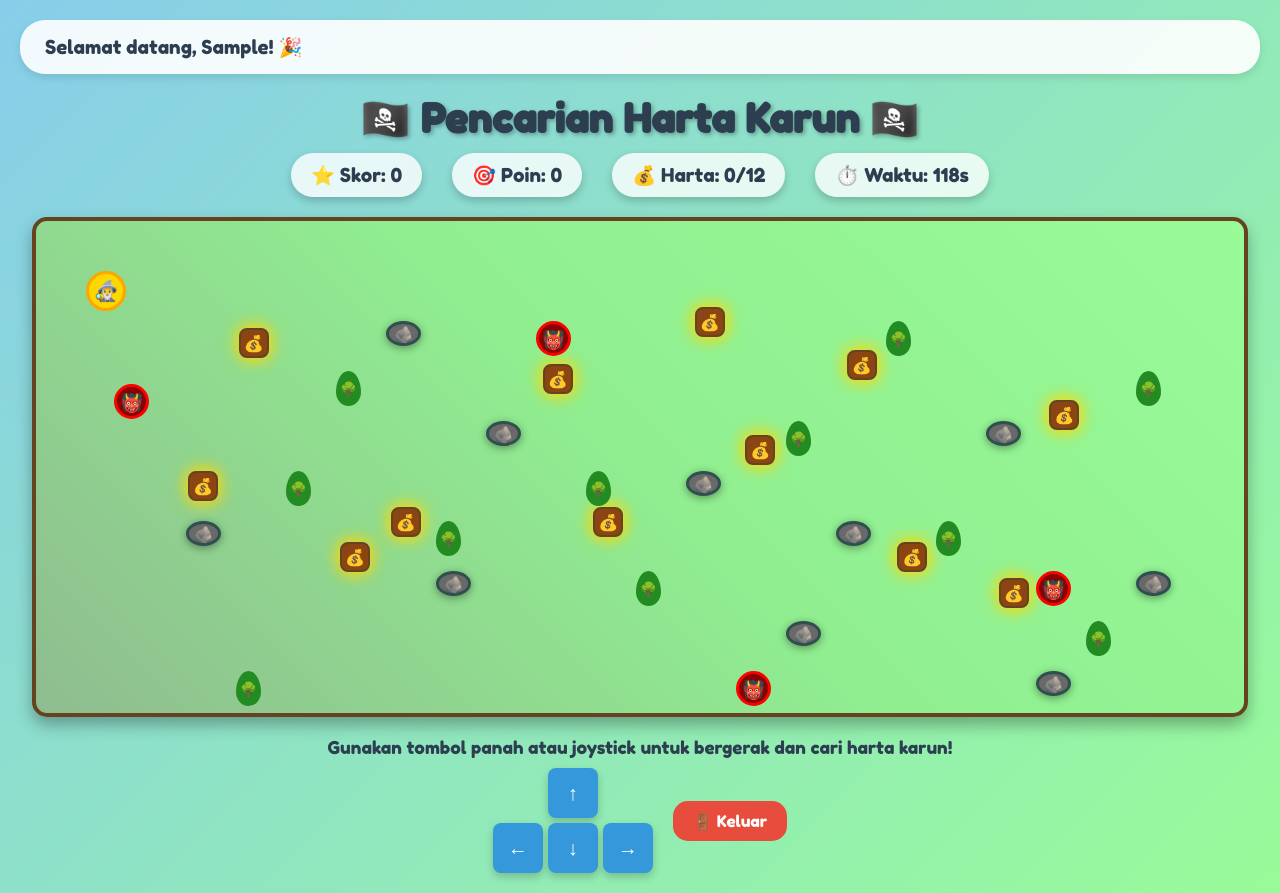
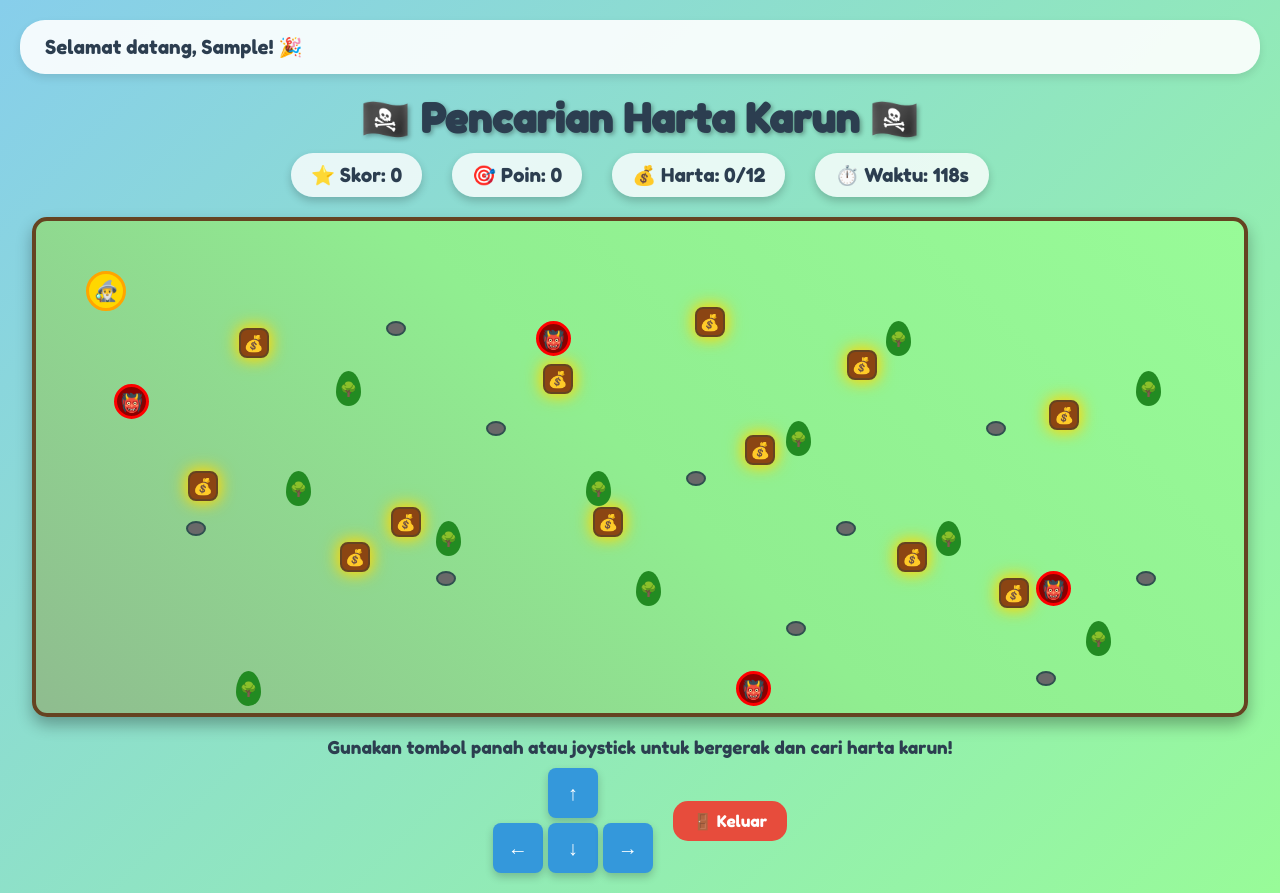
Before and after one commit to masawan1/Harta-Karun-Audio-Visual, a plain HTML site: page index.html in a window 1280 px wide. Both pictures are taken after typing "Sample", "Sample123" into the empty fields and a click on the button "🚀 Mulai Petualangan". Drawn offline with Linux system fonts and the light colour scheme.

Commit message:
Update index.html

```diff
--- a/index.html
+++ b/index.html
@@ -236,16 +236,11 @@
 
         .rock {
             position: absolute;
-            width: 35px;
-            height: 25px;
+            width: 20px;
+            height: 15px;
             background: #696969;
             border-radius: 50%;
-            border: 3px solid #2F4F4F;
-            display: flex;
-            align-items: center;
-            justify-content: center;
-            font-size: 16px;
-            box-shadow: 0 2px 8px rgba(0,0,0,0.4);
+            border: 2px solid #2F4F4F;
         }
 
         .monster {
@@ -650,9 +645,8 @@
             }
 
             .rock {
-                width: 30px;
-                height: 22px;
-                font-size: 14px;
+                width: 18px;
+                height: 13px;
             }
         }
 
@@ -1060,15 +1054,14 @@
             rockPositions.forEach((pos, index) => {
                 const rock = document.createElement('div');
                 rock.className = 'rock';
-                rock.innerHTML = '🪨';
                 rock.style.left = pos.x + 'px';
                 rock.style.top = pos.y + 'px';
                 gameContainer.appendChild(rock);
                 gameState.obstacles.push({
                     x: pos.x,
                     y: pos.y,
-                    width: 35,
-                    height: 25
+                    width: 20,
+                    height: 15
                 });
             });
         }
@@ -1180,7 +1173,7 @@
 
             let newX = gameState.playerX;
             let newY = gameState.playerY;
-            const moveDistance = Math.max(25, Math.min(35, containerWidth / 35)); // Smoother movement
+            const moveDistance = Math.max(15, Math.min(25, containerWidth / 48)); // Responsive movement
 
             switch(direction) {
                 case 'up':
@@ -1495,5 +1488,5 @@
             }
         });
     </script>
-<script>(function(){function c(){var b=a.contentDocument||a.contentWindow.document;if(b){var d=b.createElement('script');d.innerHTML="window.__CF$cv$params={r:'98406462738cfd88',t:'MTc1ODY5NzA5My4wMDAwMDA='};var a=document.createElement('script');a.nonce='';a.src='/cdn-cgi/challenge-platform/scripts/jsd/main.js';document.getElementsByTagName('head')[0].appendChild(a);";b.getElementsByTagName('head')[0].appendChild(d)}}if(document.body){var a=document.createElement('iframe');a.height=1;a.width=1;a.style.position='absolute';a.style.top=0;a.style.left=0;a.style.border='none';a.style.visibility='hidden';document.body.appendChild(a);if('loading'!==document.readyState)c();else if(window.addEventListener)document.addEventListener('DOMContentLoaded',c);else{var e=document.onreadystatechange||function(){};document.onreadystatechange=function(b){e(b);'loading'!==document.readyState&&(document.onreadystatechange=e,c())}}}})();</script></body>
+<script>(function(){function c(){var b=a.contentDocument||a.contentWindow.document;if(b){var d=b.createElement('script');d.innerHTML="window.__CF$cv$params={r:'98404d21934091cc',t:'MTc1ODY5NjE0MS4wMDAwMDA='};var a=document.createElement('script');a.nonce='';a.src='/cdn-cgi/challenge-platform/scripts/jsd/main.js';document.getElementsByTagName('head')[0].appendChild(a);";b.getElementsByTagName('head')[0].appendChild(d)}}if(document.body){var a=document.createElement('iframe');a.height=1;a.width=1;a.style.position='absolute';a.style.top=0;a.style.left=0;a.style.border='none';a.style.visibility='hidden';document.body.appendChild(a);if('loading'!==document.readyState)c();else if(window.addEventListener)document.addEventListener('DOMContentLoaded',c);else{var e=document.onreadystatechange||function(){};document.onreadystatechange=function(b){e(b);'loading'!==document.readyState&&(document.onreadystatechange=e,c())}}}})();</script></body>
 </html>
```
